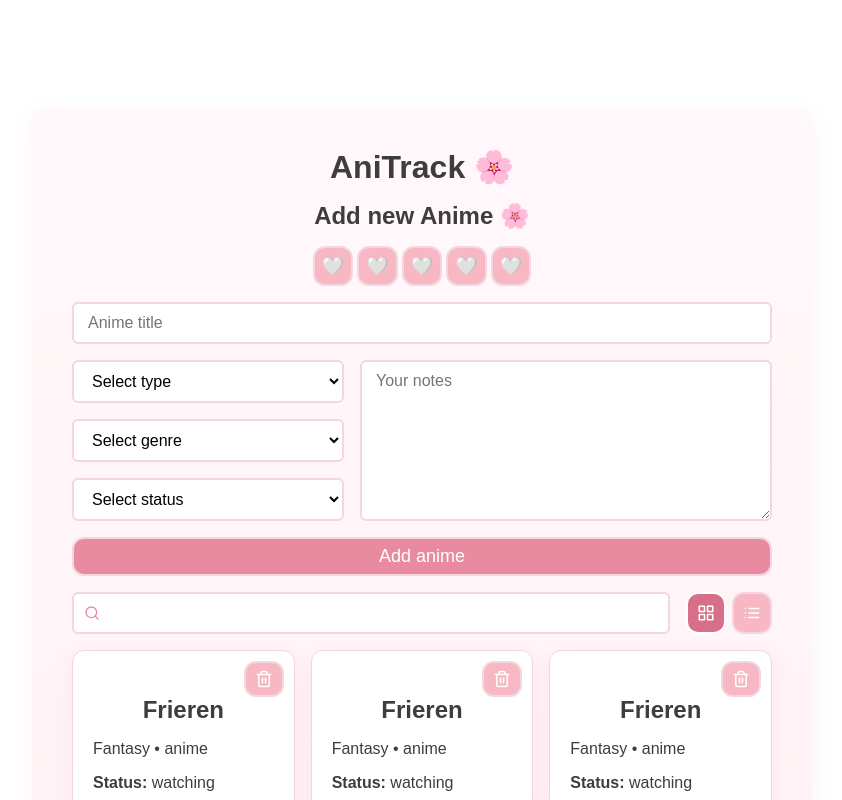
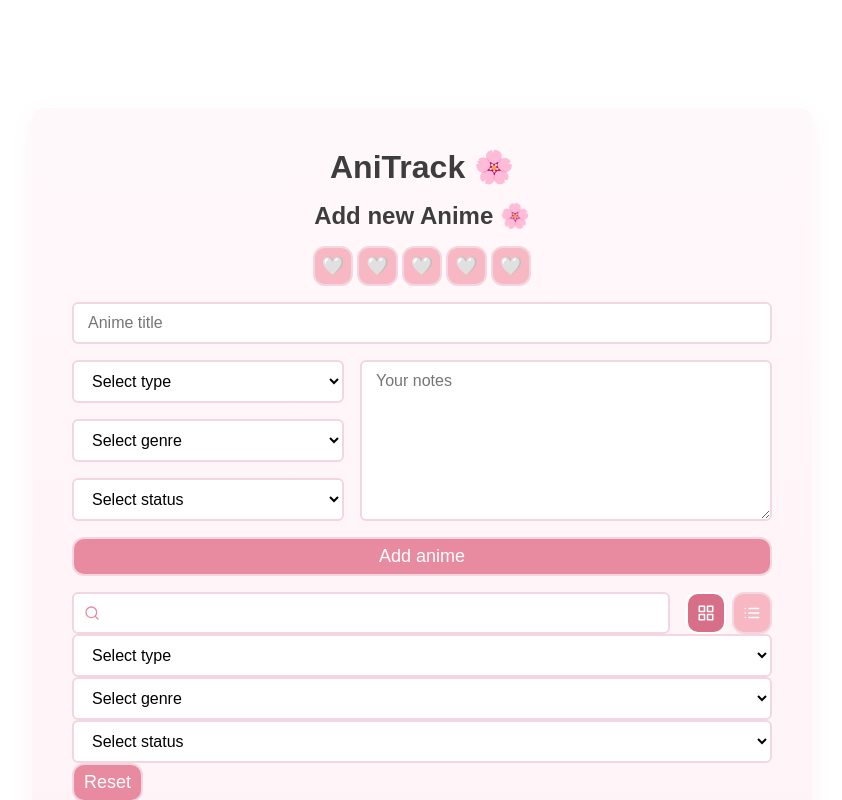
Before and after one commit to HancharenkaAlesia/AniTrack, a React (Vite) app: page / in a window 1280 px wide. Shown: the top 800 px of the page, without its empty margins (218-1060 px from the left). Built offline with nearby package versions, Linux system fonts and the light colour scheme.

Commit message:
Add URL synchronization for filters

```diff
--- /dev/null
+++ b/src/components/FiltersPanel/FiltersPanel.jsx
@@ -0,0 +1,67 @@
+import { options } from '../../data/options.js'
+
+const FiltersPanel = ({filters, setFilters, filtersReset}) => {
+
+  const handleFilterChange = (e) => {
+    setFilters(prev => ({
+      ...prev,
+      [e.target.name]: e.target.value,
+    }))
+  }
+
+  return (
+    <div className="filters-panel">
+      <select
+        value={filters.type}
+        onChange={handleFilterChange}
+        name="type"
+      >
+        <option value="">Select type</option>
+        {options.types.map((type) => (
+          <option
+            key={type}
+            value={type}
+          >{type}</option>
+        ))}
+      </select>
+
+      <select
+        value={filters.genre}
+        onChange={handleFilterChange}
+        name="genre"
+      >
+        <option value="">Select genre</option>
+        {options.genres.map((genre) => (
+          <option
+            key={genre}
+            value={genre}
+          >{genre}</option>
+        ))}
+      </select>
+
+      <select
+        value={filters.status}
+        onChange={handleFilterChange}
+        name="status"
+      >
+        <option value="">Select status</option>
+        {options.statuses.map((status) => (
+          <option
+            key={status}
+            value={status}
+          >{status}</option>
+        ))}
+      </select>
+
+      <button
+        type="button"
+        onClick={filtersReset}
+      >
+        Reset
+      </button>
+
+    </div>
+  )
+}
+
+export default FiltersPanel
--- a/src/pages/AniTrack/AniTrack.jsx
+++ b/src/pages/AniTrack/AniTrack.jsx
@@ -1,22 +1,69 @@
 import './AniTrack.scss'
+import { useState, useEffect } from 'react'
+import { useSearchParams } from 'react-router-dom'
 import AnimeCard from '../../components/AnimeCard/AnimeCard.jsx'
-import { useState } from 'react'
 import AnimeForm from '../../components/AnimeForm/AnimeForm.jsx'
 import {
   FiGrid,
   FiList
 } from 'react-icons/fi'
 import SearchForm from '../../components/SearchForm/SearchForm.jsx'
+import FiltersPanel from '../../components/FiltersPanel/FiltersPanel.jsx'
+
+const EMPTY_FILTERS = {
+  type: '',
+  genre: '',
+  status: '',
+}
 
 const AniTrack = ({animeData, addAnime, deleteAnime}) => {
   const [view, setView] = useState('grid')
   const [searchQuery, setSearchQuery] = useState('')
 
-  const finalAnimeData = animeData.filter(anime => {
-    return anime.title
-      .toLowerCase()
-      .includes(searchQuery.toLowerCase())
+  const [searchParams, setSearchParams] = useSearchParams()
+
+  const [filters, setFilters] = useState({
+    type: searchParams.get('type') || '',
+    genre: searchParams.get('genre') || '',
+    status: searchParams.get('status') || '',
   })
+
+  const finalAnimeData = animeData
+    .filter(anime =>
+      anime.title.toLowerCase().includes(searchQuery.toLowerCase())
+    )
+    .filter(anime =>
+      filters.type ? anime.type === filters.type : true
+    )
+    .filter(anime =>
+      filters.genre ? anime.genre === filters.genre : true
+    )
+    .filter(anime =>
+      filters.status ? anime.status === filters.status : true
+    )
+
+  const filtersReset = () => {
+    setFilters(EMPTY_FILTERS)
+  }
+
+  useEffect(() => {
+    const params = {}
+
+    if (filters.type) {
+      params.type = filters.type
+    }
+
+    if (filters.genre) {
+      params.genre = filters.genre
+    }
+
+    if (filters.status) {
+      params.status = filters.status
+    }
+
+    setSearchParams(params)
+  }, [filters, setSearchParams])
+
 
   return (
     <div className="anitrack">
@@ -27,6 +74,7 @@ const AniTrack = ({animeData, addAnime, deleteAnime}) => {
         onSubmit={addAnime}
       />
       <div className="anitrack__controls-panel">
+       <div className="anitrack__controls-panel-wrapper">
          <SearchForm
            value={searchQuery}
            onChange={setSearchQuery}
@@ -46,6 +94,12 @@ const AniTrack = ({animeData, addAnime, deleteAnime}) => {
              <FiList />
            </button>
          </div>
+       </div>
+       <FiltersPanel
+          filters={filters}
+          setFilters={setFilters}
+          filtersReset={filtersReset}
+       />
       </div>
       <div className="anitrack__body">
         {finalAnimeData.length > 0 ? (
--- a/src/pages/AniTrack/AniTrack.scss
+++ b/src/pages/AniTrack/AniTrack.scss
@@ -21,9 +21,12 @@
   }
 
   &__controls-panel {
-    display: flex;
-    justify-content: space-between;
-    gap: 16px;
+
+    &-wrapper {
+      display: flex;
+      justify-content: space-between;
+      gap: 16px;
+    }
     &-view {
       flex-shrink: 0;
       display: flex;
```
Lines whose indentation alone changed are shown as unchanged.
